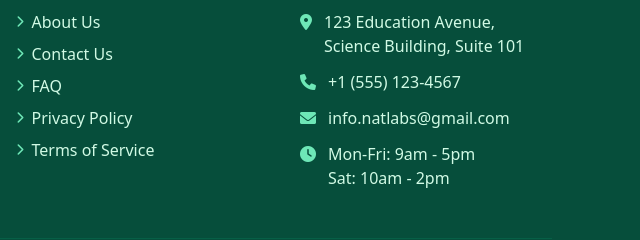
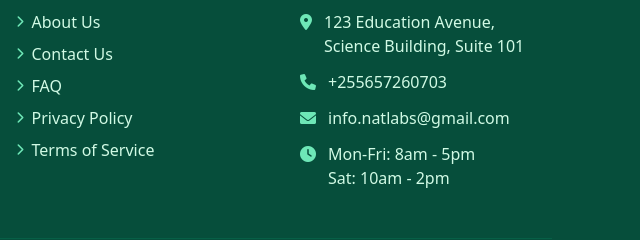
Before and after one commit to Nashrify/BioE-LAB, a plain HTML site: page index.html in a window 1280 px wide. Shown: the part 2569-2809 px from the top of the page, 640-1280 px from the left. Drawn offline with nearby package versions, Linux system fonts and the light colour scheme.

Commit message:
Update index.html

```diff
--- a/index.html
+++ b/index.html
@@ -686,7 +686,7 @@ body, html {
           </li>
           <li class="flex items-start">
             <i class="fas fa-phone mt-1 mr-3 text-green-300"></i>
-            <span class="text-green-100">+1 (555) 123-4567</span>
+            <span class="text-green-100">+255657260703</span>
           </li>
           <li class="flex items-start">
             <i class="fas fa-envelope mt-1 mr-3 text-green-300"></i>
@@ -695,7 +695,7 @@ body, html {
           <li class="flex items-start">
             <i class="fas fa-clock mt-1 mr-3 text-green-300"></i>
             <div>
-              <p class="text-green-100">Mon-Fri: 9am - 5pm</p>
+              <p class="text-green-100">Mon-Fri: 8am - 5pm</p>
               <p class="text-green-100">Sat: 10am - 2pm</p>
             </div>
           </li>
```
